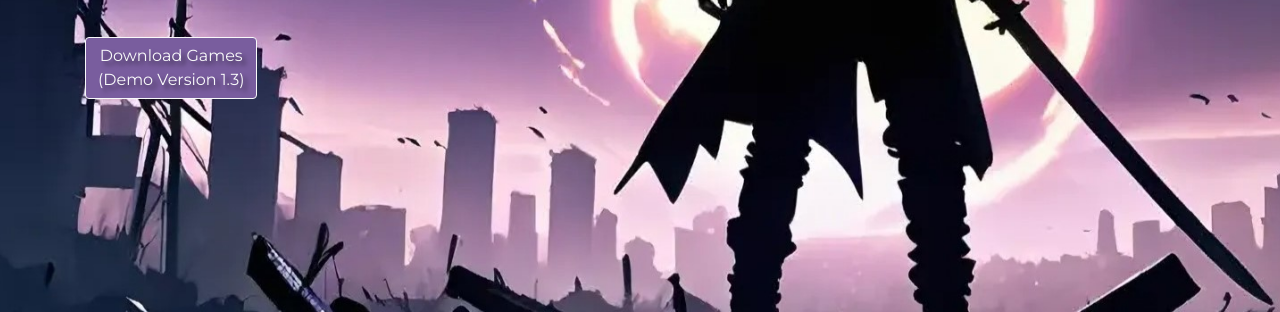
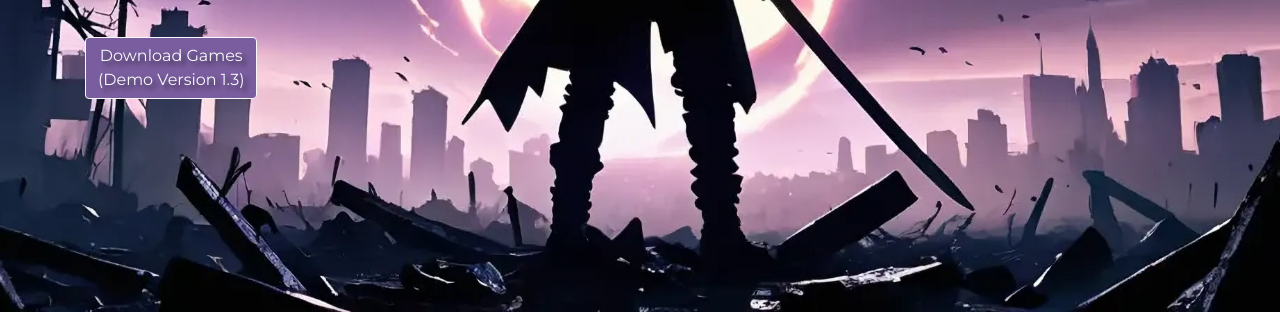
Before and after one commit to Danfahryy/darkcreatures, a plain HTML site: page index.html in a window 1280 px wide. Shown: the part 488-800 px from the top of the page. Drawn offline with Linux system fonts and the light colour scheme; files that its build step writes are made by us from their sources.

Commit message:
Update main.css

```diff
--- a/css/main.css
+++ b/css/main.css
@@ -5,7 +5,7 @@ body {
 
 /* Header Style */
 header {
-  background: url("../images/background1.jpg") no-repeat center center;
+  background: url("../images/background.jpg") no-repeat center center;
   position: relative;
   height: 100vh; /* Memastikan tinggi penuh viewport */
   min-height: 600px; /* Tinggi minimum */
```
